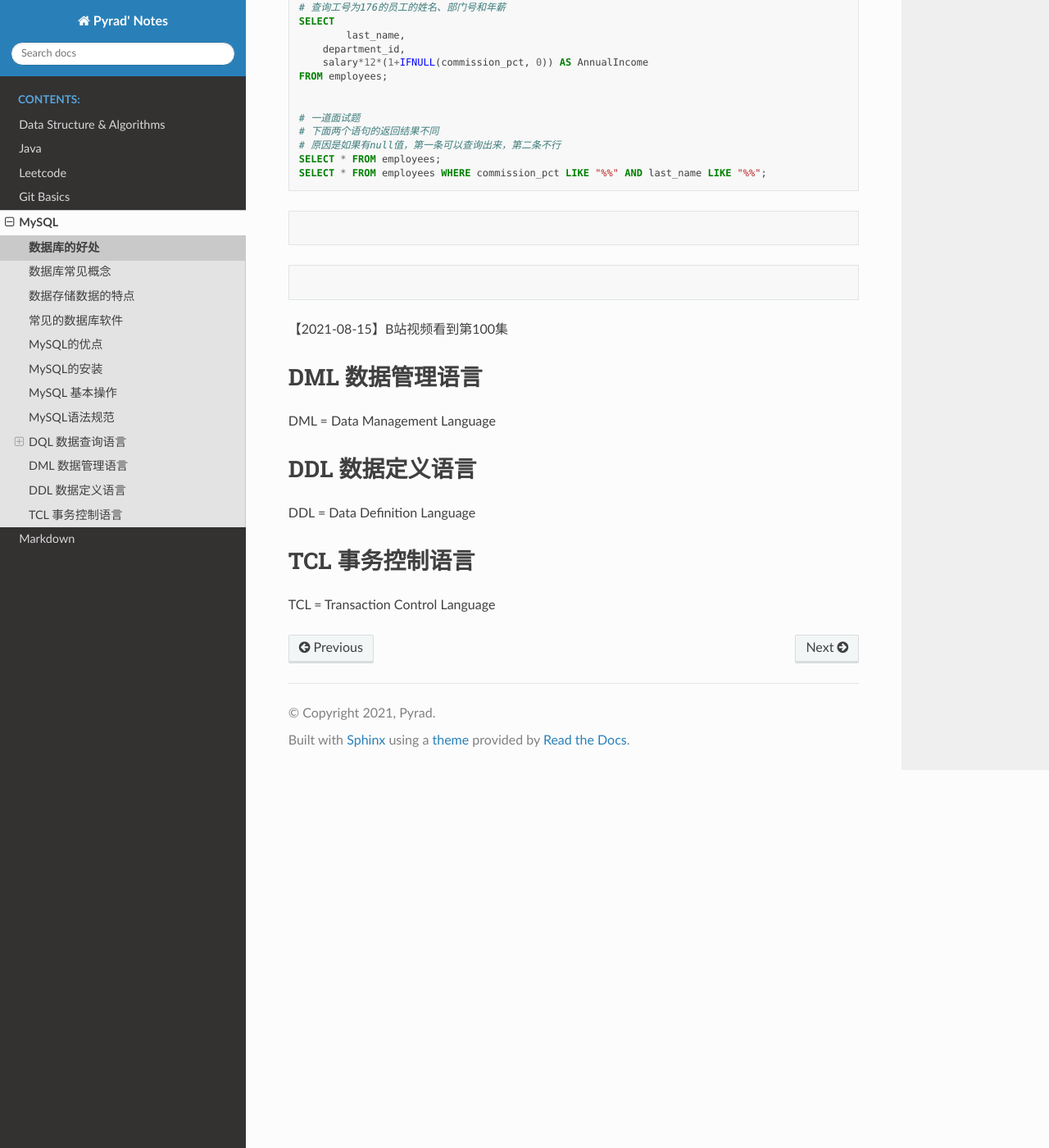
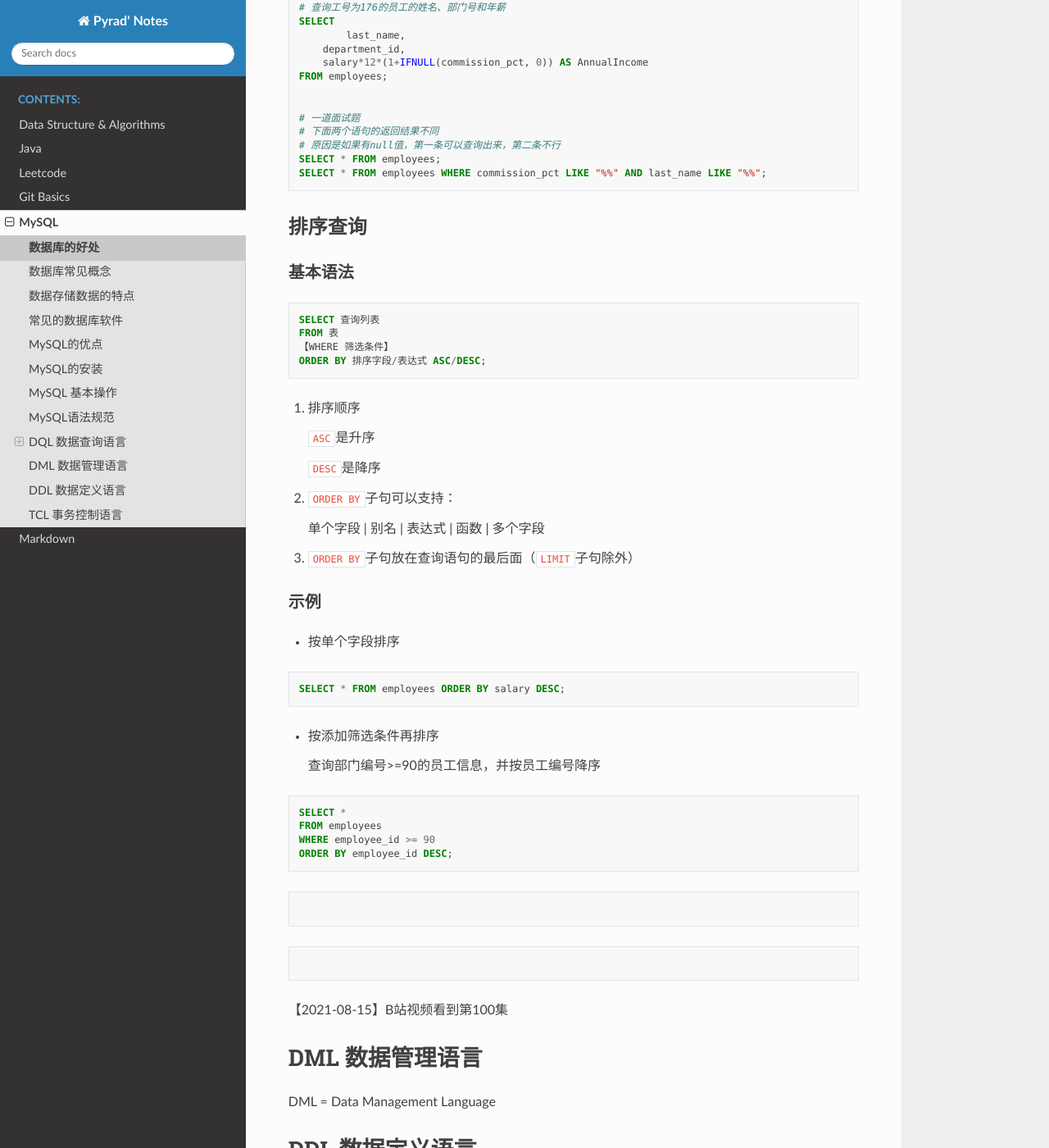
Before and after one commit to Pyrad/pyradnotes, a Sphinx documentation site: the page built from source/MySQL/mysql.md, in a window 1280 px wide and 1400 px high, scrolled down 7378 px. Shown: the whole window at 82% size. Built offline with Sphinx 7.4.7 and the Read the Docs theme 2.0.0, drawn with Linux system fonts in a browser that asks for light colours; pages that are not in the unit, such as notebooks, are missing from menus.

Commit message:
2021-08-18 MySQL notes

````diff
--- a/source/MySQL/mysql.md
+++ b/source/MySQL/mysql.md
@@ -413,6 +413,58 @@ SELECT * FROM employees WHERE commission_pct LIKE "%%" AND last_name LIKE "%%";
 
 
 
+## 排序查询
+
+### 基本语法
+
+```mysql
+SELECT 查询列表
+FROM 表
+【WHERE 筛选条件】
+ORDER BY 排序字段/表达式 ASC/DESC;
+```
+
+1. 排序顺序
+
+   ```ASC```是升序
+
+   ```DESC```是降序
+
+2. ```ORDER BY```子句可以支持：
+
+   单个字段 | 别名 | 表达式 | 函数 | 多个字段
+
+3. ```ORDER BY```子句放在查询语句的最后面（```LIMIT```子句除外）
+
+
+
+
+
+### 示例
+
+- 按单个字段排序
+
+```mysql
+SELECT * FROM employees ORDER BY salary DESC;
+```
+
+- 按添加筛选条件再排序
+
+  查询部门编号>=90的员工信息，并按员工编号降序
+
+```mysql
+SELECT *
+FROM employees
+WHERE employee_id >= 90
+ORDER BY employee_id DESC;
+```
+
+
+
+
+
+
+
 ```mysql
 ```
 
````
